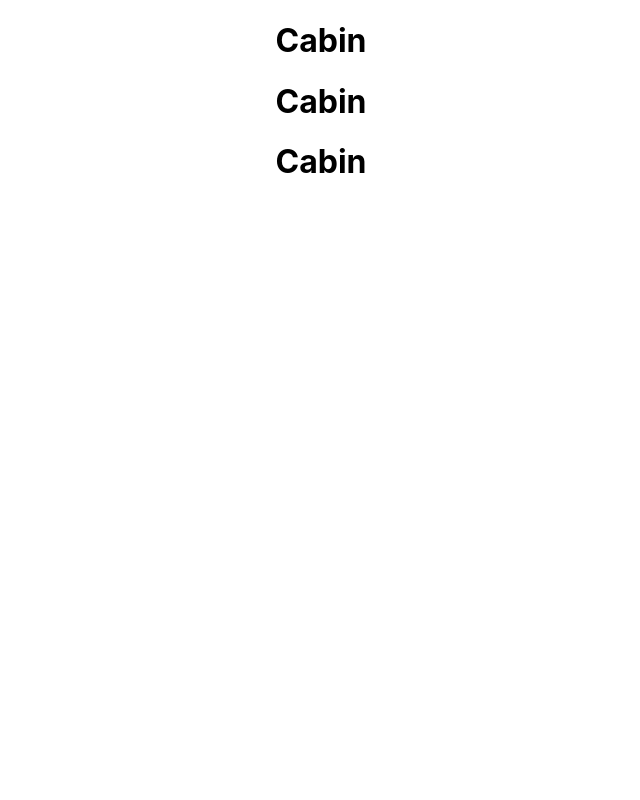
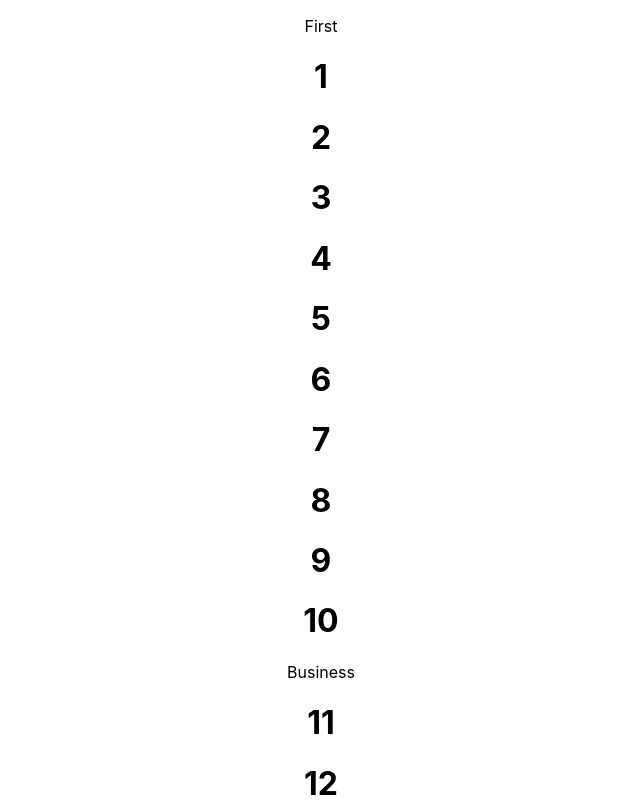
Before and after one commit to nbond211/lola_seats, a React (Create React App) app: page / in a window 1280 px wide. Shown: the top 800 px of the page, without its empty margins (319-959 px from the left). Built offline with nearby package versions, Linux system fonts and the light colour scheme.

Commit message:
first pass at rendering cabin class names and row numbers

```diff
--- a/src/components/Cabin/index.js
+++ b/src/components/Cabin/index.js
@@ -1,13 +1,22 @@
 import React, { Component } from "react";
 import "./Cabin.css";
+import Row from "../Row";
 
 class Cabin extends Component {
 
   render() {
+    const { cabinClass, seatLetters, rows, selectedSeatId } = this.props;
+
+    const rowComponents = Object.entries(rows).map(row => {
+      const rowNumber = row[0];
+      const seats = row[1];
+      return <Row rowNumber={ rowNumber } seats={ seats } seatLetters={ seatLetters } selectedSeatId={ selectedSeatId } />;
+    });
 
     return (
       <div id="Cabin">
-        <h1>Cabin</h1>
+        <p>{cabinClass}</p>
+        { rowComponents }
       </div>
     );
   }
--- a/src/components/Row/index.js
+++ b/src/components/Row/index.js
@@ -4,10 +4,11 @@ import "./Row.css";
 class Row extends Component {
 
   render() {
+    const { rowNumber, seats, seatLetters, selectedSeatId } = this.props;
 
     return (
       <div id="Row">
-        <h1>Row</h1>
+        <h1>{rowNumber}</h1>
       </div>
     );
   }
```
